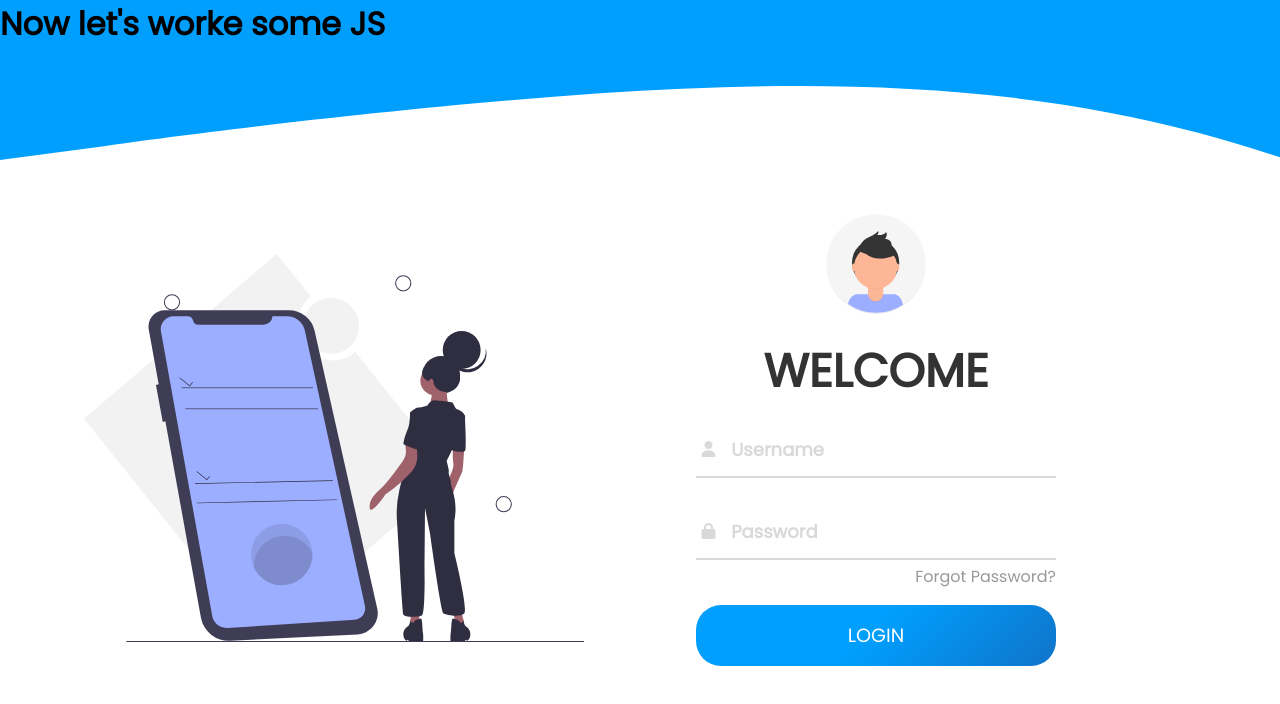
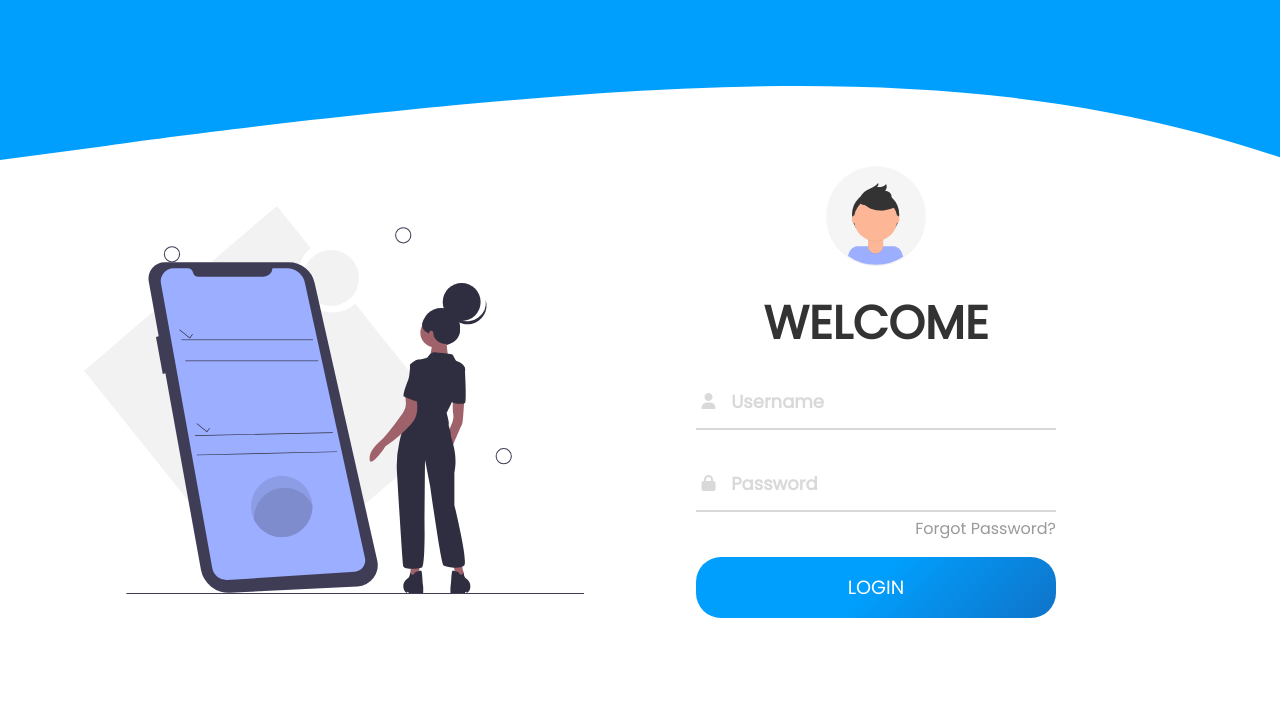
Before and after one commit to Danntastico/responsive-animated-login, a plain HTML site: page index.html in a window 1280 px wide. Drawn offline with Linux system fonts and the light colour scheme.

Commit message:
Finished

```diff
--- a/index.html
+++ b/index.html
@@ -9,7 +9,6 @@
   <script src="https://kit.fontawesome.com/be030012a7.js" crossorigin="anonymous"></script>
 </head>
 <body>
-  <h1>Now let's worke some JS</h1>
   <img src="img/wave.svg" alt="wave-backround" class="wave">
   <div class="container">
     <div class="img">
```
